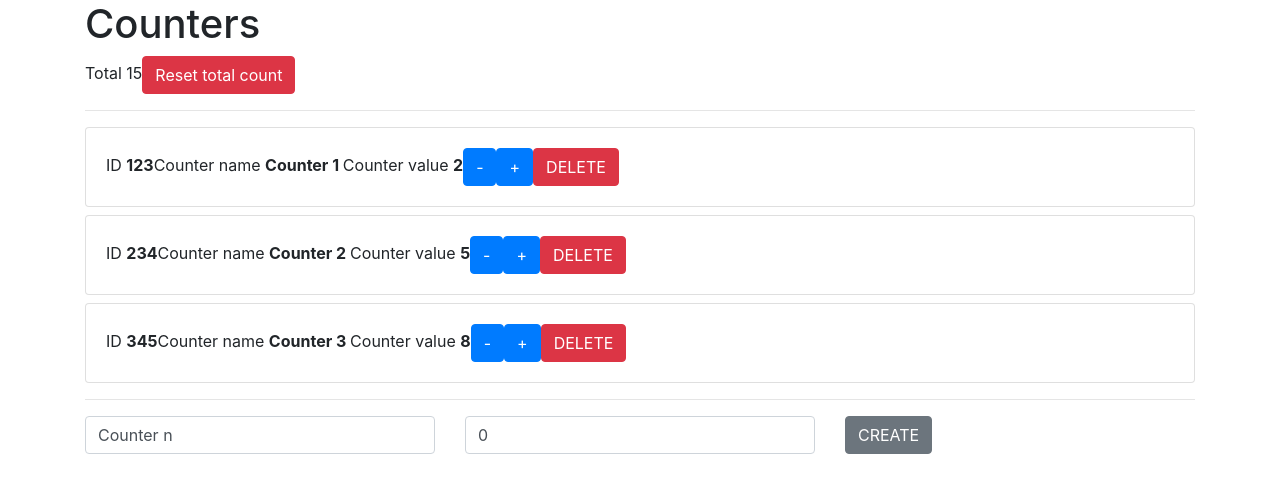
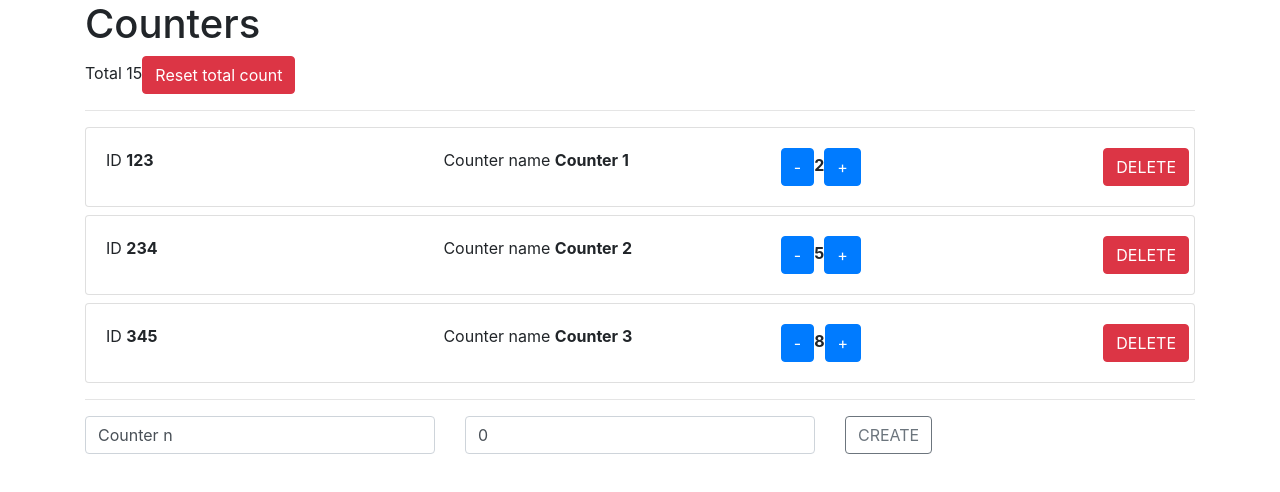
Before and after one commit to Natalina27/calculator-react.js, a React (Create React App) app: page / in a window 1280 px wide. Shown: the top 492 px of the page. Built offline with nearby package versions, Linux system fonts and the light colour scheme.

Commit message:
added bootstrap styles

```diff
--- a/src/Components/AddCounterForm/AddCounterForm.js
+++ b/src/Components/AddCounterForm/AddCounterForm.js
@@ -18,15 +18,18 @@ function AddCounterForm(props) {
                        onChange={e => setName(e.target.value)}
                        className='form-control' />
             </div>
+
             <div className='col'>
                 <input type='number' name='count' value={count}
                        onChange={e => setCount(e.target.value)}
                        className='form-control'/>
             </div>
+
             <div className='col'>
                 <button onClick={() => onSubmit(name, count)}
-                        className='btn btn-secondary'>CREATE</button>
+                        className='btn btn-outline-secondary'>CREATE</button>
             </div>
+
         </div>
     );
 }
--- a/src/Components/Counter/Counter.js
+++ b/src/Components/Counter/Counter.js
@@ -8,13 +8,20 @@ function Counter(props) {
                 <div className='row'>
                     <div className='col'>
                             ID <strong>{props.id}</strong>
+                    </div>
+
+                    <div className='col'>
                             Counter name <strong>{props.name}</strong>
-                            Counter value <strong>{props.count}</strong>
+                    </div>
 
-                            <button onClick={() => props.decrement(props.id)} className='btn btn-primary'>-</button>
-                            <button onClick={() => props.increment(props.id)} className='btn btn-primary'>+</button>
-                            <button onClick={() => props.remove(props.id)} className='btn btn-danger'>DELETE</button>
+                    <div className='col'>
+                        <button onClick={() => props.decrement(props.id)} className='btn btn-primary'>-</button>
+                        <strong>{props.count}</strong>
+                        <button onClick={() => props.increment(props.id)} className='btn btn-primary'>+</button>
                     </div>
+
+                    <button onClick={() => props.remove(props.id)} className='btn btn-danger'>DELETE</button>
+
                 </div>
             </div>
         </div>
```
